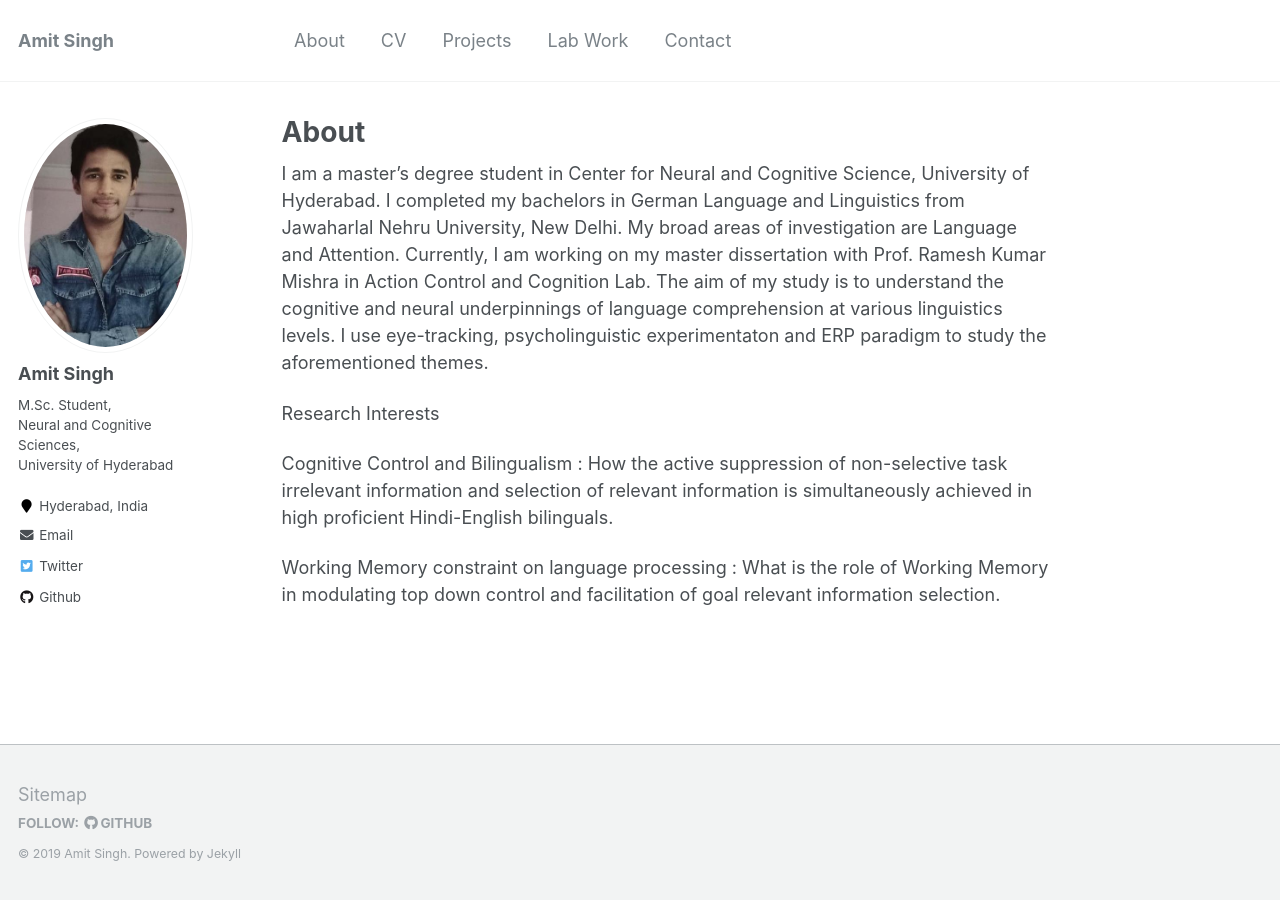
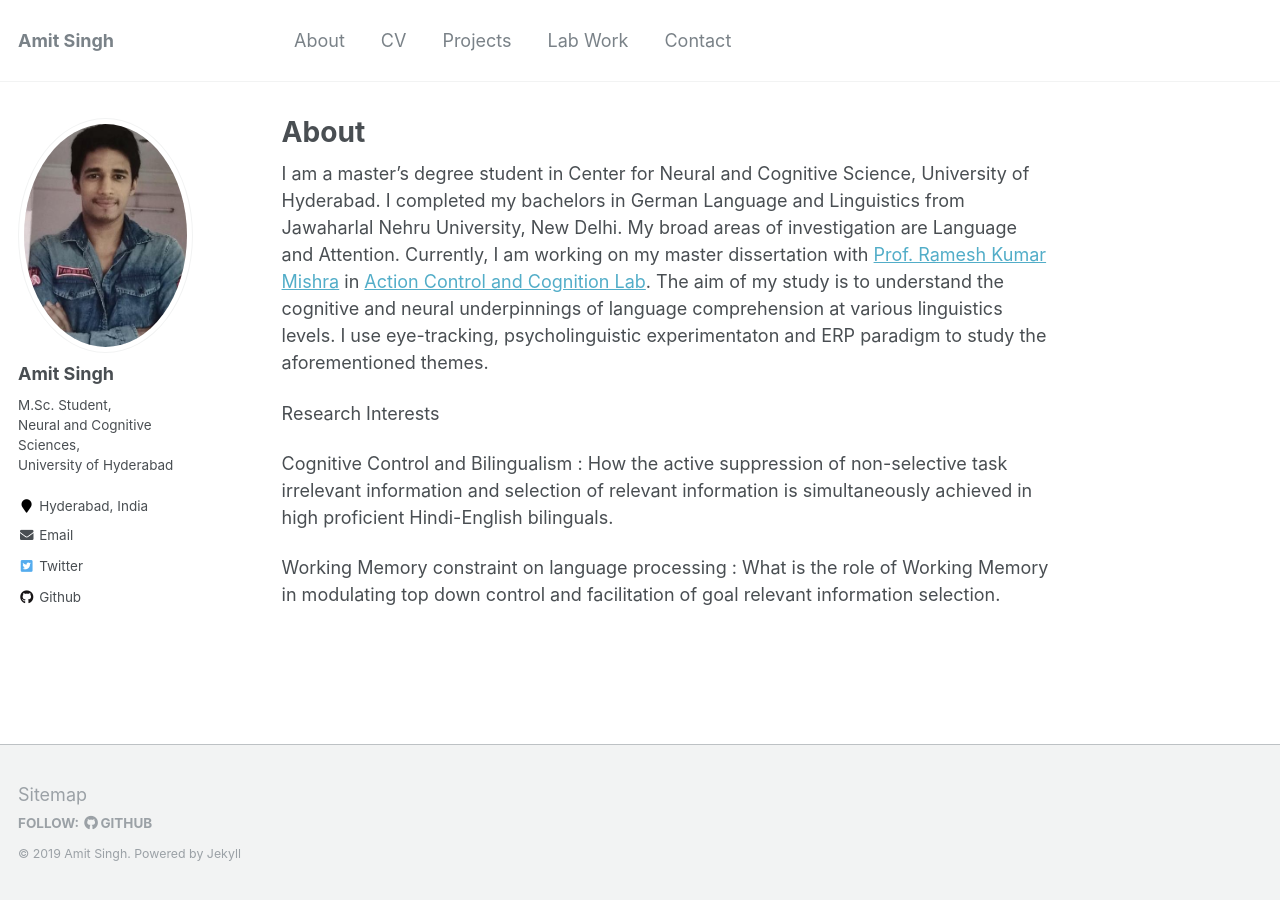
Before and after one commit to amits1ngh/amits1ngh.github.io, a Jekyll site: the page built from _pages/self.md, in a window 1280 px wide. Built offline with Jekyll 4.4.1, drawn with Linux system fonts in a browser that asks for light colours; part of the change alters nothing that is shown.

Commit message:
Update self.md

```diff
--- a/_pages/self.md
+++ b/_pages/self.md
@@ -6,7 +6,7 @@ redirect_from:
   - "/nmp/"
   - "/nmp.html"
 ---
-I am a master's degree student in Center for Neural and Cognitive Science, University of Hyderabad. I completed my bachelors in German Language and Linguistics from Jawaharlal Nehru University, New Delhi. My broad areas of investigation are Language and Attention. Currently, I am working on my master dissertation with Prof. Ramesh Kumar Mishra in Action Control and Cognition Lab. The aim of my study is to understand the cognitive and neural underpinnings of language comprehension at various linguistics levels. I use eye-tracking, psycholinguistic experimentaton and ERP paradigm to study the aforementioned themes.
+I am a master's degree student in Center for Neural and Cognitive Science, University of Hyderabad. I completed my bachelors in German Language and Linguistics from Jawaharlal Nehru University, New Delhi. My broad areas of investigation are Language and Attention. Currently, I am working on my master dissertation with [Prof. Ramesh Kumar Mishra](https://rameshkumarmishra.wordpress.com/) in [Action Control and Cognition Lab](https://actioncontrolcognitionlaboratory.wordpress.com/). The aim of my study is to understand the cognitive and neural underpinnings of language comprehension at various linguistics levels. I use eye-tracking, psycholinguistic experimentaton and ERP paradigm to study the aforementioned themes.
 
 Research Interests
 
```
